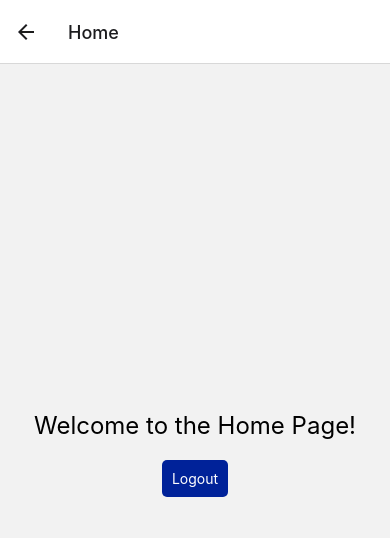
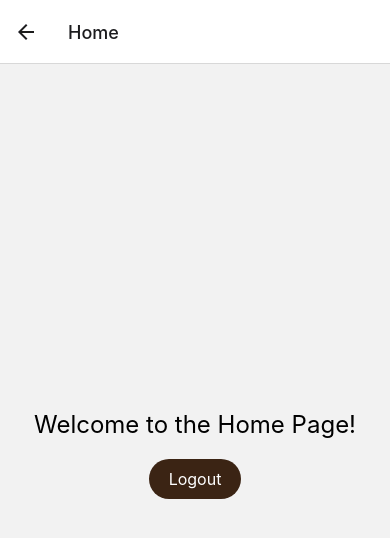
Before and after one commit to RyanFages/Moodly, a React Native app in the folder Moodly_App/: screen /Home in a window 390 px wide. Shown: the top 538 px of the page. Built offline with nearby package versions, Linux system fonts and the light colour scheme.

Commit message:
Update Button.js
Only push button

```diff
--- a/Moodly_App/src/components/atoms/Button.js
+++ b/Moodly_App/src/components/atoms/Button.js
@@ -1,21 +1,27 @@
+// Button.js
 import React from "react";
 import { TouchableOpacity, Text, StyleSheet } from "react-native";
 
-const Button = ({ title, onPress }) => (
-    <TouchableOpacity style={styles.button} onPress={onPress}>
-        <Text style={styles.text}>{title}</Text>
-    </TouchableOpacity>
-);
+const Button = ({ title, onPress, style }) => {
+    return (
+        <TouchableOpacity onPress={onPress} style={[styles.button, style]}>
+            <Text style={styles.buttonText}>{title}</Text>
+        </TouchableOpacity>
+    );
+};
 
 const styles = StyleSheet.create({
     button: {
-        backgroundColor: "#029",
-        padding: 10,
-        borderRadius: 5,
+        backgroundColor: '#3b2414',
+        paddingVertical: 10,
+        paddingHorizontal: 20,
+        borderRadius: 100, // Valeur par défaut pour les bords arrondis
+        alignItems: 'center',
+        justifyContent: 'center',
     },
-    text: {
-        color: "#fff",
-        textAlign: "center",
+    buttonText: {
+        color: '#fff',
+        fontSize: 16,
     },
 });
 
```
